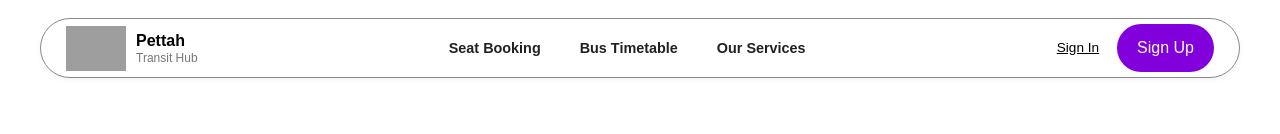
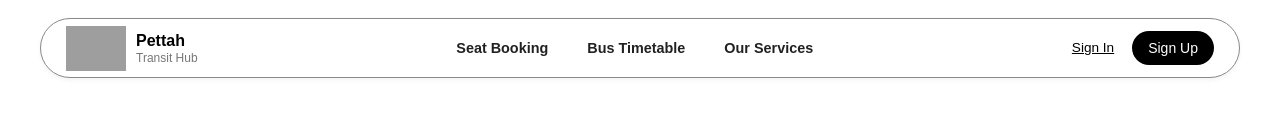
Before and after one commit to ravishanamina174/Pettah_Transit_Hub, a Next.js app: page / in a window 1280 px wide. Shown: the top 134 px of the page. Built offline with nearby package versions, Linux system fonts and the light colour scheme; no server answers; grey boxes are pictures that could not be loaded.

Commit message:
style: update Sign Up button styles in Navbar component

```diff
--- a/components/Navbar.tsx
+++ b/components/Navbar.tsx
@@ -67,7 +67,7 @@ const Navbar = () => {
               </button>
             </SignInButton>
             <SignUpButton mode="modal">
-              <button className="bg-purple-700 text-white rounded-full font-medium text-sm sm:text-base h-10 sm:h-12 px-2 sm:px-5 cursor-pointer">
+              <button className="bg-black text-white rounded-full font-extralight text-sm lg:text-sm sm:text-base lg:h-8.5 lg:px-4 sm:h-8 sm:px-3 cursor-pointer">
                 Sign Up
               </button>
             </SignUpButton>
```
